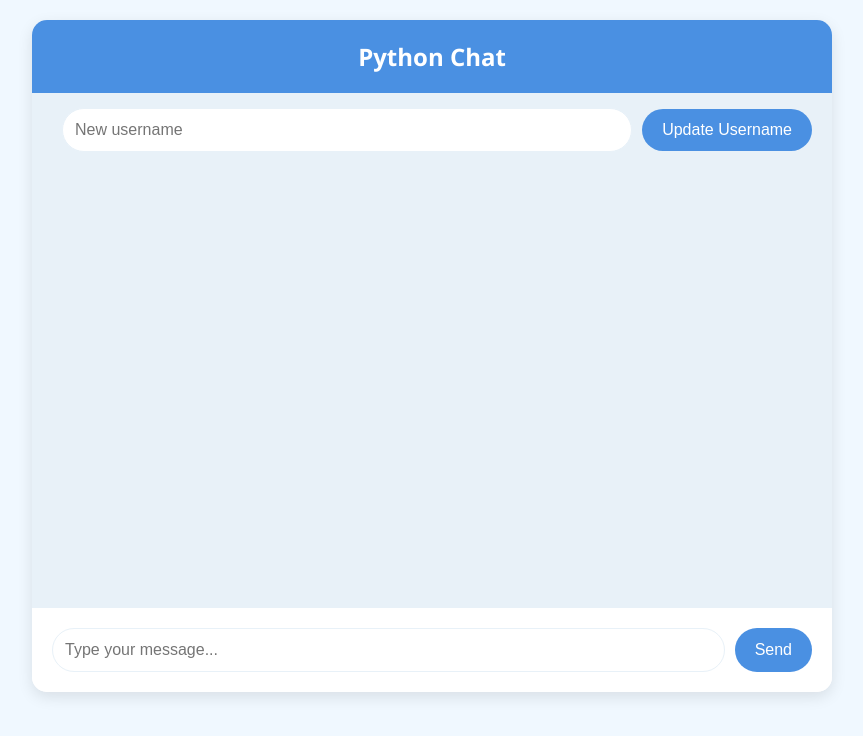
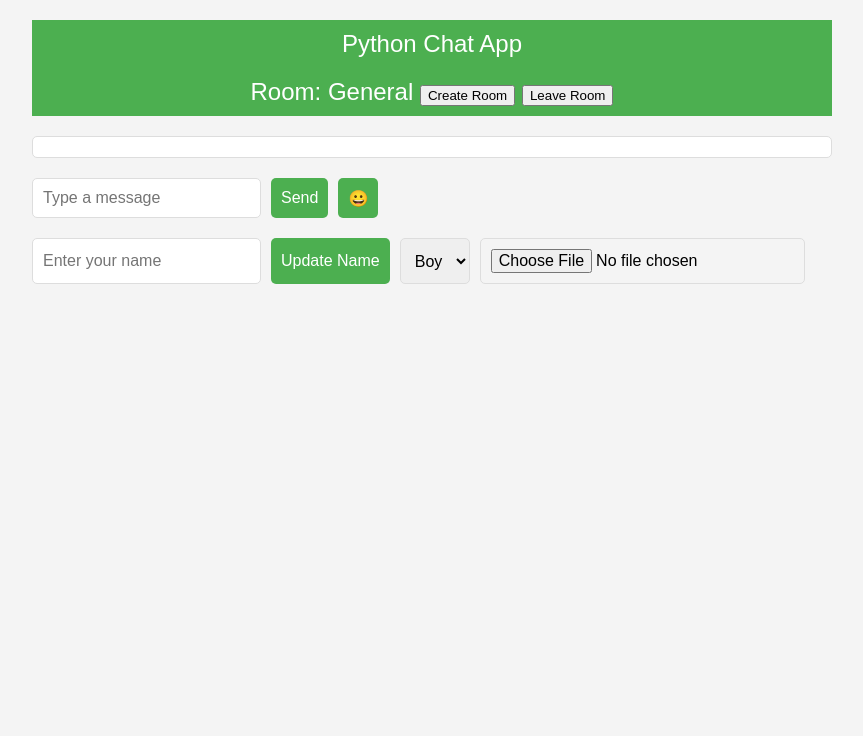
Before and after one commit to Lofon/python-chat1, a Flask app: page / in a window 1280 px wide. Shown: the top 736 px of the page, without its empty margins (208-1071 px from the left). Run offline with Flask 3, Linux system fonts and the light colour scheme; some libraries are stand-ins or nearby versions.

Commit message:
index.html

```diff
--- a/templates/index.html
+++ b/templates/index.html
@@ -1,273 +1,193 @@
 <!DOCTYPE html>
 <html lang="en">
 <head>
-		<meta charset="UTF-8" />
-		<meta name="viewport" content="width=device-width, initial-scale=1.0" />
+    <meta charset="UTF-8">
+    <meta name="viewport" content="width=device-width, initial-scale=1.0">
     <title>Python Chat App</title>
-		<script
-			src="https://cdnjs.cloudflare.com/ajax/libs/socket.io/4.7.5/socket.io.js"
-			integrity="sha512-luMnTJZ7oEchNDZAtQhgjomP1eZefnl82ruTH/3Oj/Yu5qYtwL7+dVRccACS/Snp1lFXq188XFipHKYE75IaQQ=="
-			crossorigin="anonymous"
-			referrerpolicy="no-referrer"
-		></script>
-
+    <script src="https://cdnjs.cloudflare.com/ajax/libs/socket.io/4.7.5/socket.io.js"></script>
     <style>
-			:root {
-				--primary-color: #4a90e2;
-				--primary-light: #5da8ff;
-				--primary-dark: #3a7cbd;
-				--secondary-color: #e8f1f8;
-				--text-color: #2c3e50;
-				--bg-color: #f0f8ff;
-				--message-bg: #e1eeff;
-				--system-message-color: #8fa4b8;
-			}
-
         body {
-				font-family: "Segoe UI", Tahoma, Geneva, Verdana, sans-serif;
+            font-family: Arial, sans-serif;
+            background-color: #f4f4f4;
             margin: 0;
             padding: 0;
-				background-color: var(--bg-color);
-				color: var(--text-color);
         }
-
-			.chat-container {
+        .container {
             max-width: 800px;
-				margin: 20px auto;
-				background-color: white;
-				border-radius: 15px;
-				box-shadow: 0 5px 15px rgba(0, 0, 0, 0.1);
-				overflow: hidden;
+            margin: 0 auto;
+            padding: 20px;
         }
-
-			.chat-header {
-				background-color: var(--primary-color);
+        .chat-header, .room-header {
+            background-color: #4CAF50;
             color: white;
-				padding: 20px;
+            padding: 10px;
             text-align: center;
             font-size: 24px;
-				font-weight: bold;
         }
-
-			.chat-messages {
-				height: 400px;
+        .chat-window {
+            border: 1px solid #ddd;
+            border-radius: 5px;
+            background: #fff;
+            padding: 10px;
+            margin-top: 20px;
+            max-height: 400px;
             overflow-y: auto;
-				padding: 20px;
-				background-color: var(--secondary-color);
         }
-
         .message {
             margin-bottom: 15px;
+        }
+        .message .username {
+            font-weight: bold;
+            margin-right: 10px;
+        }
+        .message .time {
+            color: #aaa;
+            font-size: 0.85em;
+        }
+        .input-row {
+            margin-top: 20px;
             display: flex;
-				align-items: flex-start;
         }
-
-			.message img {
-				width: 40px;
-				height: 40px;
-				border-radius: 50%;
+        .input-row input, .input-row button, select {
             margin-right: 10px;
-				border: 2px solid var(--primary-color);
+            padding: 10px;
+            font-size: 16px;
+            border: 1px solid #ddd;
+            border-radius: 5px;
         }
-
-			.message-content {
-				background-color: var(--message-bg);
-				padding: 12px;
-				border-radius: 18px;
-				max-width: 70%;
-				box-shadow: 0 2px 5px rgba(0, 0, 0, 0.05);
-			}
-
-			.message-username {
-				font-weight: bold;
-				margin-bottom: 5px;
-				color: var(--primary-dark);
-			}
-
-			.chat-input {
-				display: flex;
-				padding: 20px;
-				background-color: white;
-				border-top: 1px solid var(--secondary-color);
-			}
-
-			#message-input,
-			#username-input {
-				flex-grow: 1;
-				padding: 12px;
-				border: 1px solid var(--secondary-color);
-				border-radius: 25px;
-				margin-right: 10px;
-				font-size: 16px;
-			}
-
-			#send-button,
-			#update-username-button {
-				background-color: var(--primary-color);
+        .input-row button {
+            background-color: #4CAF50;
             color: white;
             border: none;
-				padding: 12px 20px;
-				border-radius: 25px;
             cursor: pointer;
-				font-size: 16px;
-				transition: background-color 0.3s ease;
         }
-
-			#send-button:hover,
-			#update-username-button:hover {
-				background-color: var(--primary-dark);
-			}
-
-			.username-container {
-				display: flex;
-				padding: 15px 20px;
-				background-color: var(--secondary-color);
-				align-items: center;
-			}
-
-			#current-username {
-				margin-right: 10px;
-				font-weight: bold;
-				color: var(--primary-dark);
-			}
-
-			.system-message {
-				text-align: center;
-				font-style: italic;
-				color: var(--system-message-color);
-				margin: 10px 0;
-			}
-
-			.message.sent {
-				flex-direction: row-reverse;
-			}
-
-			.message.sent .message-content {
-				background-color: var(--primary-color);
-				color: white;
-				margin-left: 10px;
-				margin-right: 0;
-			}
-
-			.message.sent .message-username {
-				text-align: right;
-				color: white;
-			}
-
-			.message.sent img {
-				margin-right: 0;
-				margin-left: 10px;
+        .input-row button:hover {
+            background-color: #45a049;
         }
     </style>
 </head>
 <body>
-		<div class="chat-container">
-			<div class="chat-header">Python Chat</div>
-			<div class="username-container">
-				<span id="current-username"></span>
-				<input type="text" id="username-input" placeholder="New username" />
-				<button id="update-username-button">Update Username</button>
+    <div class="container">
+        <div class="chat-header">Python Chat App</div>
+
+        <div class="room-header">
+            <span id="room-name">Room: General</span>
+            <button id="create-room-button">Create Room</button>
+            <button id="leave-room-button">Leave Room</button>
         </div>
-			<div class="chat-messages" id="chat-messages"></div>
-			<div class="chat-input">
-				<input type="text" id="message-input" placeholder="Type your message..." />
+
+        <div id="room-creation" style="display: none;">
+            <input type="text" id="room-name-input" placeholder="Enter room name">
+            <select id="room-type-select">
+                <option value="public">Public</option>
+                <option value="private">Private</option>
+            </select>
+            <input type="password" id="room-password-input" placeholder="Enter password (if private)" style="display: none;">
+            <button id="confirm-room-button">Create</button>
+        </div>
+
+        <div class="chat-window" id="chat-window">
+            <!-- Messages will appear here -->
+        </div>
+
+        <div class="input-row">
+            <input type="text" id="message-input" placeholder="Type a message">
             <button id="send-button">Send</button>
+            <button id="emoji-button">😀</button>
+        </div>
+
+        <div class="input-row">
+            <input type="text" id="username-input" placeholder="Enter your name">
+            <button id="update-username-button">Update Name</button>
+            <select id="gender-select">
+                <option value="boy">Boy</option>
+                <option value="girl">Girl</option>
+            </select>
+            <input type="file" id="avatar-upload" accept="image/*">
         </div>
     </div>
 
     <script>
         const socket = io();
-			const chatMessages = document.getElementById("chat-messages");
-			const messageInput = document.getElementById("message-input");
-			const sendButton = document.getElementById("send-button");
-			const currentUsernameSpan = document.getElementById("current-username");
-			const usernameInput = document.getElementById("username-input");
-			const updateUsernameButton = document.getElementById("update-username-button");
 
-			let currentUsername = "";
+        const chatWindow = document.getElementById('chat-window');
+        const messageInput = document.getElementById('message-input');
+        const sendButton = document.getElementById('send-button');
+        const roomNameSpan = document.getElementById('room-name');
+        const createRoomButton = document.getElementById('create-room-button');
+        const leaveRoomButton = document.getElementById('leave-room-button');
+        const roomCreation = document.getElementById('room-creation');
+        const roomNameInput = document.getElementById('room-name-input');
+        const roomTypeSelect = document.getElementById('room-type-select');
+        const roomPasswordInput = document.getElementById('room-password-input');
+        const confirmRoomButton = document.getElementById('confirm-room-button');
+        const usernameInput = document.getElementById('username-input');
+        const updateUsernameButton = document.getElementById('update-username-button');
+        const genderSelect = document.getElementById('gender-select');
+        const avatarUpload = document.getElementById('avatar-upload');
+        const emojiButton = document.getElementById('emoji-button');
 
-			socket.on("set_username", (data) => {
-				currentUsername = data.username;
-				currentUsernameSpan.textContent = `Your username: ${currentUsername}`;
+        let currentRoom = 'General';
+        let username = `User_${Math.floor(Math.random() * 1000)}`;
+        let gender = 'boy';
+        let avatar = '';
+
+        socket.on('connect', () => {
+            socket.emit('user_info', { username, gender, avatar });
         });
 
-			socket.on("user_joined", (data) => {
-				addMessage(`${data.username} joined the chat`, "system");
+        sendButton.addEventListener('click', () => {
+            const message = messageInput.value.trim();
+            if (message) {
+                socket.emit('send_message', {
+                    message,
+                    time: new Date().toLocaleTimeString(),
+                    room: currentRoom
                 });
-
-			socket.on("user_left", (data) => {
-				addMessage(`${data.username} left the chat`, "system");
-			});
-
-			socket.on("new_message", (data) => {
-				addMessage(data.message, "user", data.username, data.avatar);
-			});
-
-			socket.on("username_updated", (data) => {
-				addMessage(`${data.old_username} changed their name to ${data.new_username}`, "system");
-				if (data.old_username === currentUsername) {
-					currentUsername = data.new_username;
-					currentUsernameSpan.textContent = `Your username: ${currentUsername}`;
+                messageInput.value = '';
             }
         });
 
-			sendButton.addEventListener("click", sendMessage);
-			messageInput.addEventListener("keypress", (e) => {
-				if (e.key === "Enter") sendMessage();
+        createRoomButton.addEventListener('click', () => {
+            roomCreation.style.display = 'block';
         });
 
-			updateUsernameButton.addEventListener("click", updateUsername);
+        confirmRoomButton.addEventListener('click', () => {
+            const roomName = roomNameInput.value.trim();
+            const roomType = roomTypeSelect.value;
+            const password = roomType === 'private' ? roomPasswordInput.value : null;
 
-			function sendMessage() {
-				const message = messageInput.value.trim();
-				if (message) {
-					socket.emit("send_message", { message });
-					messageInput.value = "";
+            if (roomName) {
+                socket.emit('create_room', { room_name: roomName, private: roomType === 'private', password });
+                roomCreation.style.display = 'none';
             }
-			}
+        });
 
-			function updateUsername() {
-				const newUsername = usernameInput.value.trim();
-				if (newUsername && newUsername !== currentUsername) {
-					socket.emit("update_username", { username: newUsername });
-					usernameInput.value = "";
-				}
-			}
+        leaveRoomButton.addEventListener('click', () => {
+            socket.emit('leave_room', { room_name: currentRoom });
+        });
 
-			function addMessage(message, type, username = "", avatar = "") {
-				const messageElement = document.createElement("div");
-				messageElement.className = "message";
+        roomTypeSelect.addEventListener('change', () => {
+            roomPasswordInput.style.display = roomTypeSelect.value === 'private' ? 'inline-block' : 'none';
+        });
 
-				if (type === "user") {
-					const isSentMessage = username === currentUsername;
-					if (isSentMessage) {
-						messageElement.classList.add("sent");
-					}
+        updateUsernameButton.addEventListener('click', () => {
+            username = usernameInput.value.trim();
+            gender = genderSelect.value;
+            avatar = avatarUpload.files[0] ? URL.createObjectURL(avatarUpload.files[0]) : '';
+            socket.emit('user_info', { username, gender, avatar });
+        });
 
-					const avatarImg = document.createElement("img");
-					avatarImg.src = avatar;
-					messageElement.appendChild(avatarImg);
+        socket.on('new_message', data => {
+            const messageDiv = document.createElement('div');
+            messageDiv.className = 'message';
+            messageDiv.innerHTML = `<span class="username">${data.username}</span> <span class="time">${data.time}</span>: ${data.message}`;
+            chatWindow.appendChild(messageDiv);
+        });
 
-					const contentDiv = document.createElement("div");
-					contentDiv.className = "message-content";
-
-					const usernameDiv = document.createElement("div");
-					usernameDiv.className = "message-username";
-					usernameDiv.textContent = username;
-					contentDiv.appendChild(usernameDiv);
-
-					const messageText = document.createElement("div");
-					messageText.textContent = message;
-					contentDiv.appendChild(messageText);
-
-					messageElement.appendChild(contentDiv);
-				} else {
-					messageElement.className = "system-message";
-					messageElement.textContent = message;
-				}
-				chatMessages.appendChild(messageElement);
-				chatMessages.scrollTop = chatMessages.scrollHeight;
-			}
+        emojiButton.addEventListener('click', () => {
+            messageInput.value += '😀';
+        });
     </script>
 </body>
 </html>
```
Lines whose indentation alone changed are shown as unchanged.
